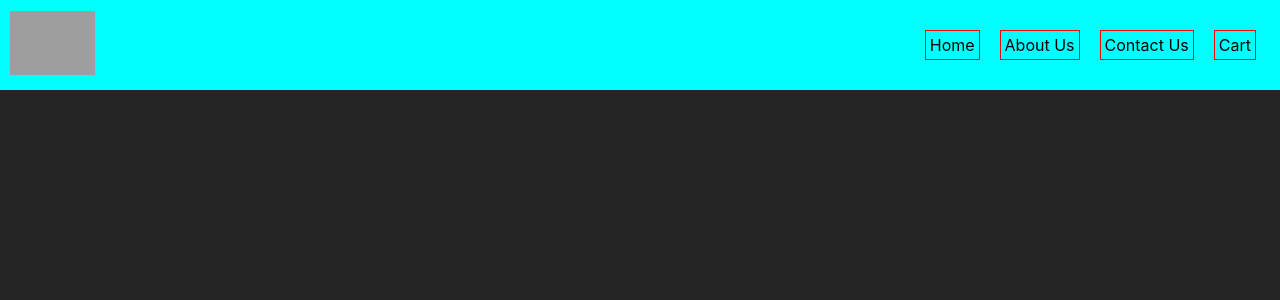
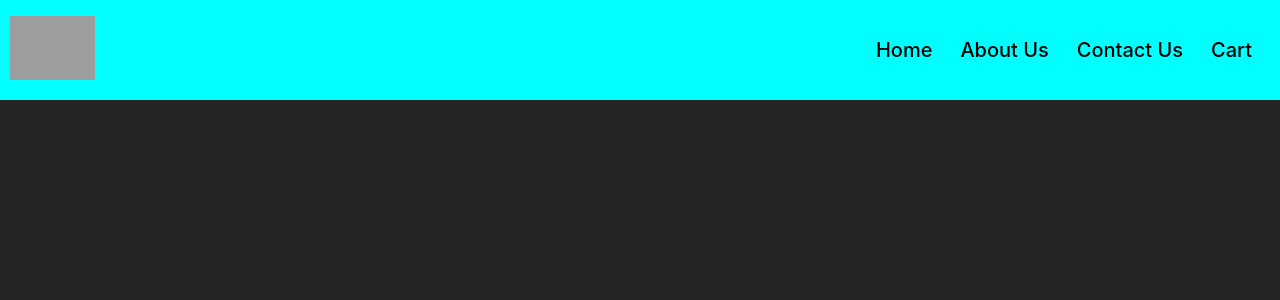
Before and after one commit to Vishal-080/Namaste_swiggy, a React (Vite) app: page / in a window 1280 px wide. Shown: the top 300 px of the page. Built offline with nearby package versions, Linux system fonts and the light colour scheme; grey boxes are pictures that could not be loaded.

Commit message:
Header css

```diff
--- a/src/App.css
+++ b/src/App.css
@@ -28,11 +28,13 @@
 .nav-items > ul{
   display: flex;
   padding: 4px;
+  font-size: 20px;
+  font-weight: 500;
 }
 
 .nav-items > ul > li {
   margin: 10px;
   list-style: none;
-  border: 1px solid red;
+ /*  border: 1px solid red; */
   padding: 4px;
 }
```
